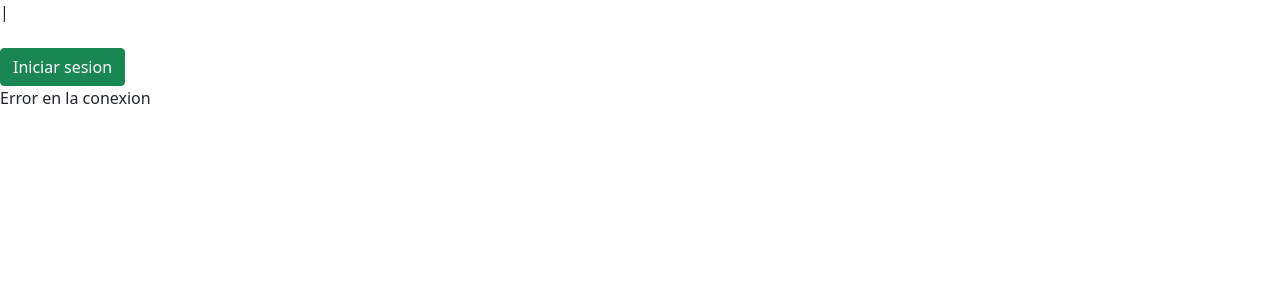
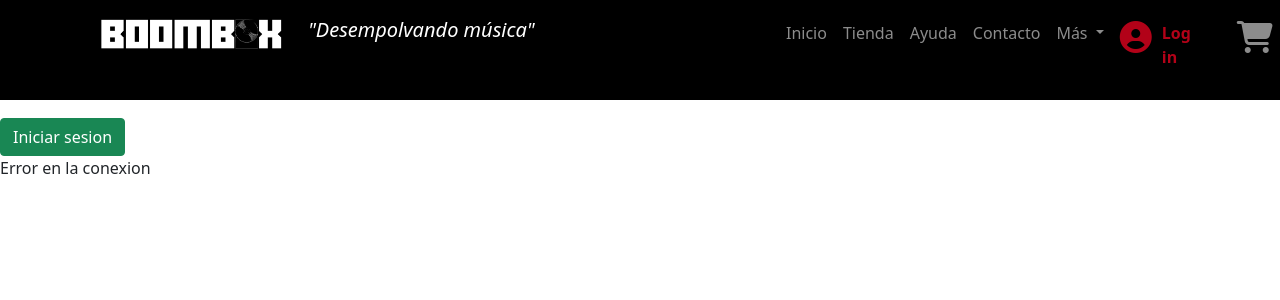
Before and after one commit to Prograrock1292/ProyectoFinalWebISC5A, a PHP site: page / in a window 1280 px wide. Shown: the top 300 px of the page. Run offline with PHP 8.4, Linux system fonts and the light colour scheme; data that the repository does not hold is empty; some libraries are stand-ins or nearby versions.

Commit message:
Algo de diseño

```diff
--- a/captcha.php
+++ b/captcha.php
@@ -14,7 +14,7 @@
     $captcha_characters = '0123456789';
 
     $image = imagecreatetruecolor($width, $height);
-    $bg_color = imagecolorallocate($image, 0, 105, 143);
+    $bg_color = imagecolorallocate($image, 178, 2, 24);
     $font_color = imagecolorallocate($image, 255, 255, 255);
     imagefilledrectangle($image, 0, 0, $width, $height, $bg_color);
 
--- a/header.php
+++ b/header.php
@@ -5,10 +5,26 @@
     }?>
 <head>
     <link href="https://cdn.jsdelivr.net/npm/bootstrap@5.1.3/dist/css/bootstrap.min.css" rel="stylesheet" integrity="sha384-1BmE4kWBq78iYhFldvKuhfTAU6auU8tT94WrHftjDbrCEXSU1oBoqyl2QvZ6jIW3" crossorigin="anonymous">
+    <script src="https://kit.fontawesome.com/daf8eb91e6.js" crossorigin="anonymous"></script>
     <style>
         .offcanvas-backdrop {
             background-color: rgba(0, 0, 0, .5) !important;
         }
+        #log {
+            color: #B20218;
+            font-weight: bold;
+            display: flex;
+        }
+
+        #log p {
+            padding-left: 10px;
+
+        }
+
+        #log:hover {
+            color: #74000f;
+        }
+
     </style>
         <link rel="icon" type="image/x-icon" href="img/favicon.png">
     <?php
@@ -18,44 +34,64 @@
 </head>
 
 <body>
-    <nav class="navbar fixed-top navbar-expand-lg navbar-dark" style="background-color: #0c3858;">
-        <div class="container-fluid">
-            <a class="navbar-brand" href="index.php">Boombox</a>
-            <button class="navbar-toggler" type="button" data-bs-toggle="collapse" data-bs-target="#navbarSupportedContent" aria-controls="navbarSupportedContent" aria-expanded="false" aria-label="Toggle navigation">
-                <span class="navbar-toggler-icon"></span>
-            </button>
+    <nav class="navbar fixed-top navbar-expand-lg navbar-dark " style="background-color: #000000; height: 100px;">
+        <div class="container-fluid" style="width: 100%;">
+           <div class="row" style="width: 100%; padding-left: 80px;">
+               <div class="col-7 d-flex flex-row">
+                    <a class="navbar-brand" href="index.php"><img src="images/BoomBoxLogo1_PNG.png" alt="" width="200px"></a>
+                    <h5 class="me-auto mb-2 mb-lg-0 navbar-brand" style="color:white; padding-top:10px;"><i>"Desempolvando música"</i></h5>
+                    <button class="navbar-toggler" type="button" data-bs-toggle="collapse" data-bs-target="#navbarSupportedContent" aria-controls="navbarSupportedContent" aria-expanded="false" aria-label="Toggle navigation">
+                    <span class="navbar-toggler-icon"></span>
+                    </button>
+               </div>
+            <div class="col-5" style="padding-top: 5px">
             <div class="collapse navbar-collapse" id="navbarSupportedContent">
                 <ul class="navbar-nav me-auto mb-2 mb-lg-0">
                     <li class="nav-item">
-                        <a class="nav-link active" aria-current="page" href="index.php" style="font-size: 18px;">Inicio</a>
+                        <a class="nav-link" aria-current="page" href="index.php">Inicio</a>
                     </li>
+                    <li class="nav-item">
+                        <a class="nav-link" aria-current="page" href="#" >Tienda</a>
+                    </li>
+                    <li class="nav-item">
+                        <a class="nav-link" aria-current="page" href="#" >Ayuda</a>
+                    </li>
+                    <li class="nav-item">
+                        <a class="nav-link " aria-current="page" href="#">Contacto</a>
+                    </li>
+
                     <li class="nav-item dropdown">
-                        <a class="nav-link dropdown-toggle" href="#" id="navbarDropdown" role="button" data-bs-toggle="dropdown" aria-expanded="false" style="font-size: 18px;">
-                            Certificaciones
+                        <a class="nav-link dropdown-toggle" href="#" id="navbarDropdown" role="button" data-bs-toggle="dropdown" aria-expanded="false">
+                            Más
                         </a>
                         <ul class="dropdown-menu" aria-labelledby="navbarDropdown">
-                            <li><a class="dropdown-item" href="certificaciones.php#java">Java</a></li>
-                            <li><a class="dropdown-item" href="certificaciones.php#cpp">C++</a></li>
-                            <li><a class="dropdown-item" href="certificaciones.php#php">PHP</a></li>
-                            <li><a class="dropdown-item" href="certificaciones.php#swift">Swift</a></li>
+                            <li><a class="dropdown-item" href="#">Preguntas Frecuentes</a></li>
+                            <li><a class="dropdown-item" href="#">Fidelización</a></li>
                         </ul>
                     </li>
                     <li class="nav-item">
-                        <a class="nav-link" href="contacto.php" style="font-size: 18px;">Contacto</a>
+                        <a class="nav-link " id="log" aria-current="page" href="login.php"><i class="fa-solid fa-circle-user fa-2x"></i><p>Log in</p></a>
                     </li>
-                    <li class="nav-item">
-                        <a class="nav-link" href="acercade.php" style="font-size: 18px;">Acerca de</a>
+
+                    <li class="nav-item" style="margin-left:30px;">
+                        <a class="nav-link " aria-current="page" href="#" data-bs-toggle="offcanvas" data-bs-target="#offcanvasRight" aria-controls="offcanvasRight"><i class="fa-solid fa-cart-shopping fa-2x"></i></a>
                     </li>
+
                 </ul>
+                </div>
+                </div>
             </div>
         </div>
     </nav>
+    <div style="width: 100%; height: 70px; background: #000000">
+    </div>
     <div class="offcanvas offcanvas-end" tabindex="-1" data-bs-backdrop="false" id="offcanvasRight" aria-labelledby="offcanvasRightLabel">
-        <div class="offcanvas-header text-white bg-dark">
-            <h5 class="offcanvas-title" id="offcanvasRightLabel">Inicio de sesión</h5>
+        <div class="offcanvas-header text-white" style="background:#000000">
+            <h5 class="offcanvas-title" id="offcanvasRightLabel">Carrito de compras</h5>
             <button type="button" class="btn-close btn-close-white text-reset" data-bs-dismiss="offcanvas" aria-label="Close"></button>
         </div>
-        <div class="offcanvas-body text-white bg-dark" style="padding: 50px;">
+        <div class="offcanvas-body text-white" style="padding: 50px; background:#000000">
+<!--
             <div>
                 <h5>Ingrese sus datos:</h5><br>
                 <form class="form" role="form" action="login.php" method="post">
@@ -73,6 +109,7 @@
                     </div>
                 </form>
             </div>
+-->
 
         </div>
     </div>
--- a/index.php
+++ b/index.php
@@ -1,9 +1,9 @@
 |<?php
-    //include_once "header.php";
-    $servidor = 'localhost:43065';
+    include_once('header.php');
+    $servidor = 'localhost:33065';
     $cuenta = 'root';
     $password = '';
-    $bd = 'bdgrafica';
+    $bd = 'proyfinal';
     session_start();
     if(isset($_POST['logout'])) {
         session_destroy();
@@ -17,7 +17,7 @@
     <meta charset="UTF-8">
     <meta name="viewport" content="width=device-width, initial-scale=1.0">
     <link href="https://cdn.jsdelivr.net/npm/bootstrap@5.1.3/dist/css/bootstrap.min.css" rel="stylesheet" integrity="sha384-1BmE4kWBq78iYhFldvKuhfTAU6auU8tT94WrHftjDbrCEXSU1oBoqyl2QvZ6jIW3" crossorigin="anonymous">
-    <title>Document</title>
+    <title>Inicio</title>
     <style>
         td,
         th {
--- a/recuperar.php
+++ b/recuperar.php
@@ -10,6 +10,7 @@
     <meta http-equiv="X-UA-Compatible" content="ie=edge">
     <link href="https://cdn.jsdelivr.net/npm/bootstrap@5.1.3/dist/css/bootstrap.min.css" rel="stylesheet" integrity="sha384-1BmE4kWBq78iYhFldvKuhfTAU6auU8tT94WrHftjDbrCEXSU1oBoqyl2QvZ6jIW3" crossorigin="anonymous">
     <script src="https://kit.fontawesome.com/daf8eb91e6.js" crossorigin="anonymous"></script>
+    <link rel="stylesheet" href="css/login.css">
     <title>Document</title>
 </head>
 
@@ -19,10 +20,10 @@
     <form class="form mx-auto" role="form" action="email.php" method="post" style="width: 20%; margin-top: 100px;">
         <div class="form-group">
             <label for="correo">Por favor ingrese su correo electrónico para enviarle su contraseña de recuperación</label>
-            <input name="correo" id="correo" placeholder="Email" class="form-control form-control my-3" type="email" required="">
+            <input name="correo" id="correo" placeholder="Email" class="my-3" type="email" required="">
         </div>
         <div class="form-group my-3 text-center">
-            <button type="submit" name="submit" class="btn btn-primary btn-block">Aceptar</button>
+            <button type="submit" name="submit">Aceptar</button>
         </div>
     </form>
 
```
Also changed, not shown: css/login.css (added, +58 -0 lines), login.php (+19 -12 lines), nuevapass.php (+7 -6 lines), registro.php (+18 -13 lines), images/BoomBoxLogo1Img.png (added), images/BoomBoxLogo1_PNG.png (added), images/BoomBoxLogo3Img.png (added), images/BoomBoxLogo4Img.png (added), images/BoomBoxLogo5Img.png (added), images/BoomBoxLogo6.png (added).
